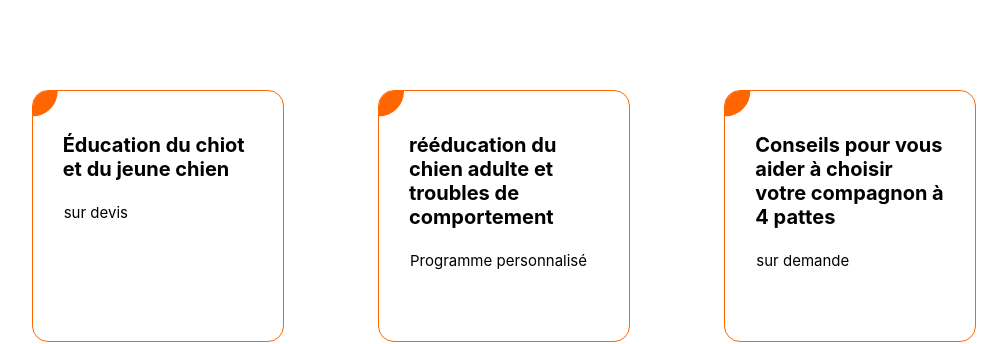
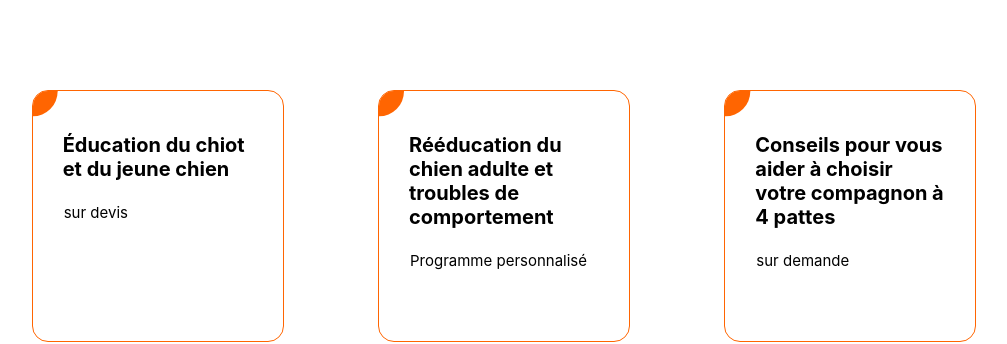
Before and after one commit to melaniemdm/intelligence_canine, a React (Create React App) app: page /#/ in a window 1280 px wide. Shown: the part 2720-3064 px from the top of the page, without its empty margins (136-1143 px from the left). Built offline with nearby package versions, Linux system fonts and the light colour scheme.

Commit message:
fix(data) Rééducation

```diff
--- a/src/datas/presta.js
+++ b/src/datas/presta.js
@@ -7,9 +7,15 @@ export const nosPrestations = [
   },
   {
     idService: "2",
-    titlePresta: "rééducation du chien adulte et troubles de comportement ",
+    titlePresta: "Rééducation du chien adulte et troubles de comportement ",
     prix: "Programme personnalisé ",
-    detail:"Cette formation s'adresseaux personnes qui se sentent débordées et qui souahaitent améliorer leur relation avec leur animal.",
+    detail:["Les problèmes de comportement type fugue, destruction, hyper-attachement, aboiements intempestifs, peur, agressivité, etc. ont des causes que je vous aiderai à identifier et pour lesquels je vous apporterai des solutions durables.",<br></br>,
+    "Ma méthode de travail est basée sur l’éthologie canine.",<br></br>,
+    "Je m’adapte à chaque chien en fonction de sa race et donc de ses aptitudes naturelles mais également en fonction de son âge et de son état de santé physique et psychologique. ",<br></br>,
+    "Je travaille en collaboration avec une ostéopathe ce qui me permet d’avoir une vision médicale du chien que j’éduque.", <br></br>,
+    "Chaque chien est unique même s'il existe des similitudes au sein d'une race.", <br></br>,
+    "J’analyse , je prends en main votre chien et je vous explique. Mon but est de gagner la confiance de votre chien de manière à obtenir sa coopération en faisant appel à son intelligence d’où mon nom intelligence canine. ",<br></br>,
+    "Le respect de  son intégrité physique et psychologique m’importe avant tout . Soyez en certains ♥️🐾🐾",]
   },
   {
     idService: "3",
```
